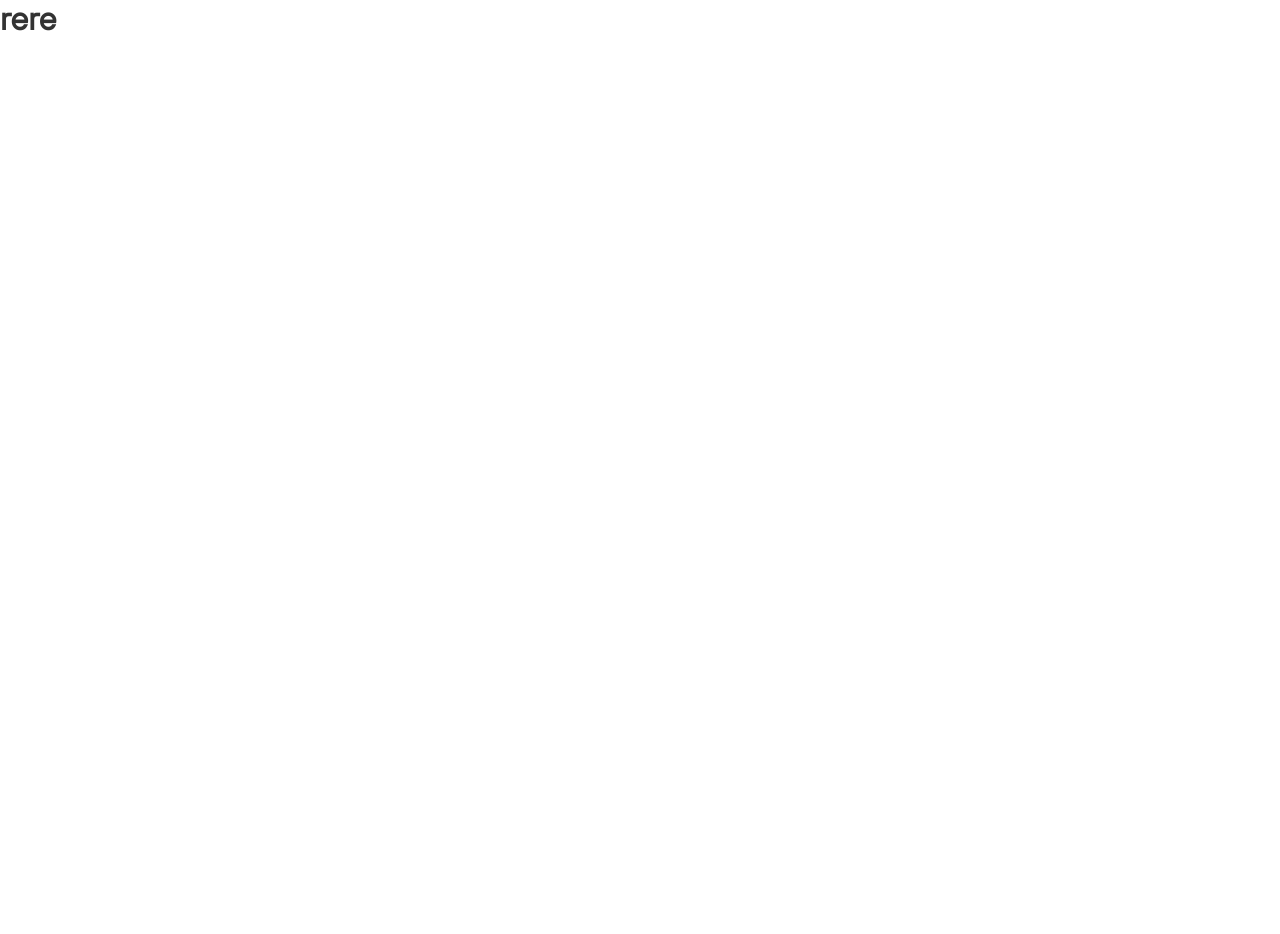
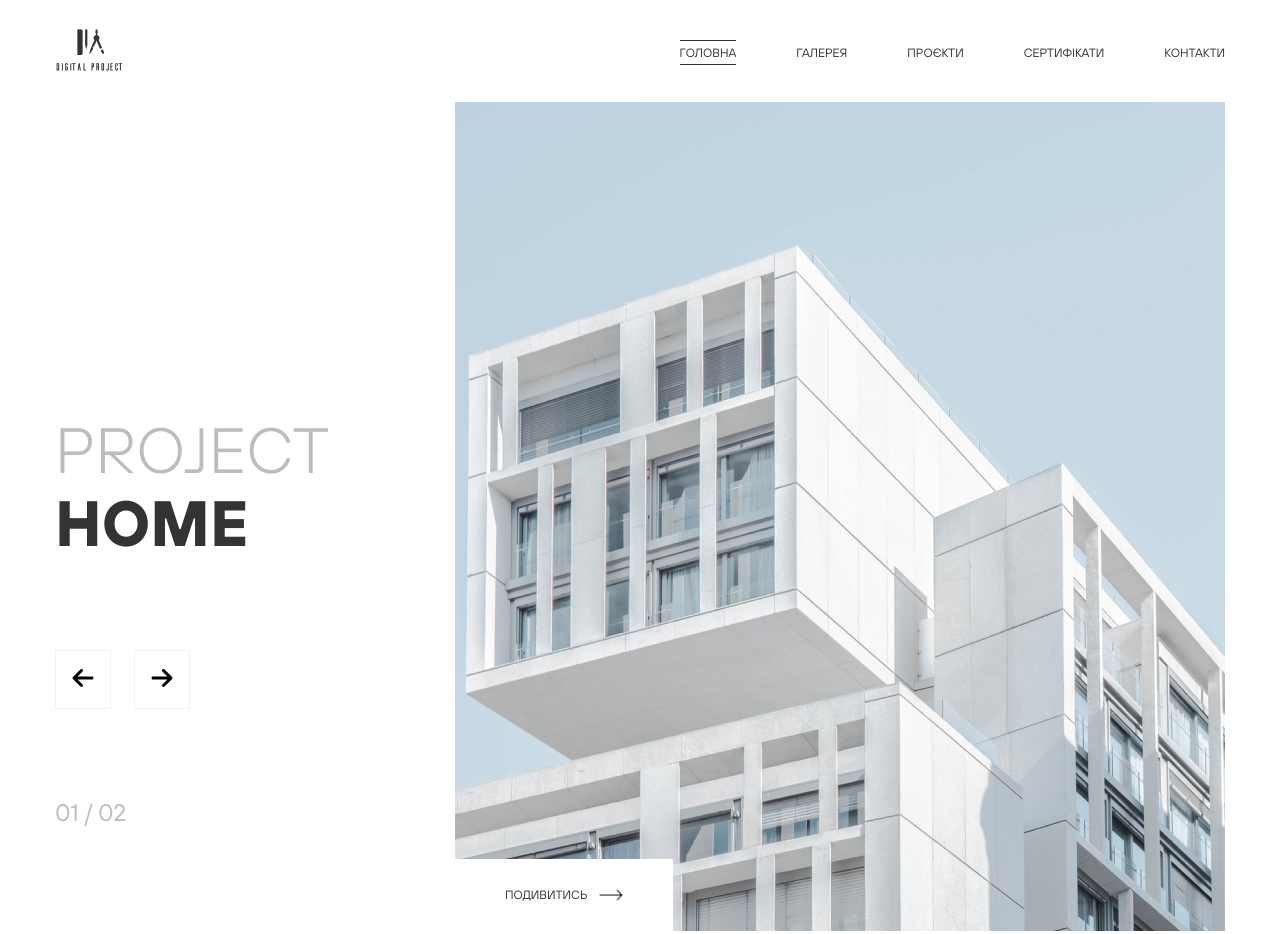
Before and after one commit to zlatan-dp/digital-project, a plain HTML site: page index.html in a window 1280 px wide. Shown: the top 934 px of the page. Before the commit the page ends 800 px from the top, so only its background shows below. Drawn offline with nearby package versions, Linux system fonts and the light colour scheme.

Commit message:
add 2 sections

```diff
--- a/index.html
+++ b/index.html
@@ -15,6 +15,77 @@
     <title>Digital Project</title>
   </head>
   <body>
-    <h1>rere</h1>
+    <header class="header">
+      <div class="container">
+        <a href="./index.html">
+          <img src="./img/logo.png" alt="logo" width="68" />
+        </a>
+        <nav class="header-nav">
+          <ul class="menu-list list">
+            <li class="menu-list-item">
+              <a href="" class="menu-list-link link current">головна</a>
+            </li>
+            <li class="menu-list-item"><a href="" class="menu-list-link link">галерея</a></li>
+            <li class="menu-list-item"><a href="" class="menu-list-link link">проєкти</a></li>
+            <li class="menu-list-item"><a href="" class="menu-list-link link">сертифікати</a></li>
+            <li class="menu-list-item"><a href="" class="menu-list-link link">контакти</a></li>
+          </ul>
+        </nav>
+      </div>
+    </header>
+
+    <main>
+      <section class="hero">
+        <div class="container">
+          <div class="hero-title-wrap">
+            <h1 class="hero-title">project <span class="title-accent">home</span></h1>
+            <div class="hero-btns-wrap">
+              <button class="hero-nav-btn">
+                <svg class="nav-btn-icon" width="24" height="24">
+                  <use href="./icons/icons.svg#icon-arrow-left2"></use>
+                </svg>
+              </button>
+              <button class="hero-nav-btn">
+                <svg class="nav-btn-icon" width="24" height="24">
+                  <use href="./icons/icons.svg#icon-arrow-right2"></use>
+                </svg>
+              </button>
+            </div>
+            <p class="hero-title-number">01 / 02</p>
+          </div>
+          <div class="hero-img-wrap">
+            <img src="./img/hero-img.jpg" alt="building photo" width="770" />
+            <a href="" class="link btn btn-white btn-absolute">подивитись</a>
+          </div>
+        </div>
+      </section>
+
+      <section class="about section">
+        <div class="container">
+          <ul class="about-imag-list list">
+            <li class="about-imag-item">
+              <img src="./img/about-img-1.jpg" alt="company photo" width="270" />
+            </li>
+            <li class="about-imag-item">
+              <img src="./img/about-img-3.jpg" alt="company photo" width="270" />
+            </li>
+            <li class="about-imag-item">
+              <img src="./img/about-img-2.jpg" alt="company photo" width="270" />
+            </li>
+          </ul>
+          <div class="about-info-wrap">
+            <h2 class="title">Про компанію</h2>
+            <p class="about-info-text">
+              Lorem Ipsum is simply dummy text of the printing and typesetting industry. Lorem Ipsum
+              has been the industry's standard dummy text ever since the 1500s, when an unknown
+              printer took a galley of type and scrambled it to make a type specimen book. It has
+              survived not only five centuries, but also the leap into electronic typesetting,
+              remaining essentially unchanged.
+            </p>
+            <a href="" class="link btn btn-white">читати</a>
+          </div>
+        </div>
+      </section>
+    </main>
   </body>
 </html>
--- /dev/null
+++ b/sass/component/_btn.scss
@@ -0,0 +1,28 @@
+.btn {
+  display: flex;
+  align-items: center;
+  gap: 12px;
+  padding: 24px 50px;
+  border: none;
+  font-size: 12px;
+  text-transform: uppercase;
+  color: var(--main-gray);
+
+  &::after {
+    content: '';
+    width: 24px;
+    height: 24px;
+    background-image: url('../icons/right-arrow.png');
+    background-size: cover;
+  }
+}
+
+.btn-white {
+  background-color: var(--white-color);
+}
+
+.btn-absolute {
+  position: absolute;
+  left: 0;
+  bottom: 0;
+}
--- /dev/null
+++ b/sass/component/_title.scss
@@ -0,0 +1,6 @@
+.title {
+  font-family: 'TT Hoves Light';
+  font-weight: 300;
+  font-size: 64px;
+  color: var(--accent-gray-4);
+}
--- /dev/null
+++ b/sass/layout/_about.scss
@@ -0,0 +1,35 @@
+.about {
+  .container {
+    display: flex;
+    gap: 30px;
+
+    background-color: #fbfbfb;
+    padding-top: 30px;
+  }
+}
+
+.about-imag-list {
+  width: 670px;
+  padding-left: 100px;
+  display: flex;
+  flex-wrap: wrap;
+  gap: 30px;
+}
+
+.about-imag-item {
+  width: 270px;
+}
+
+.about-info-wrap {
+  width: 420px;
+  display: flex;
+  flex-direction: column;
+  align-items: start;
+  gap: 20px;
+}
+.about-info-text {
+  font-family: 'TT Hoves Light';
+  font-weight: 300;
+  font-size: 16px;
+  line-height: 1.56;
+}
--- /dev/null
+++ b/sass/layout/_header.scss
@@ -0,0 +1,27 @@
+.header {
+  min-width: 370px;
+  padding-top: 29px;
+  padding-bottom: 29px;
+  .container {
+    display: flex;
+    align-items: center;
+    justify-content: space-between;
+  }
+}
+
+.menu-list {
+  display: flex;
+  gap: 60px;
+
+  &-link {
+    color: var(--main-gray);
+    font-size: 12px;
+    text-transform: uppercase;
+    padding: 4px 0;
+  }
+}
+
+.current {
+  border-top: 1px solid var(--main-gray);
+  border-bottom: 1px solid var(--main-gray);
+}
--- /dev/null
+++ b/sass/layout/_hero.scss
@@ -0,0 +1,50 @@
+.hero {
+  padding-bottom: 60px;
+  .container {
+    display: flex;
+    justify-content: space-between;
+    align-items: end;
+  }
+}
+
+.hero-title-wrap {
+  display: flex;
+  flex-direction: column;
+  gap: 90px;
+  padding-bottom: 104px;
+}
+.hero-title {
+  width: 278px;
+
+  font-family: 'TT Hoves Light';
+  font-size: 64px;
+  font-weight: 300;
+  color: var(--accent-gray-4);
+  text-transform: uppercase;
+
+  .title-accent {
+    font-family: 'TT Hoves Bold';
+    color: var(--main-gray);
+  }
+}
+
+.hero-btns-wrap {
+  display: flex;
+  gap: 23px;
+}
+
+.hero-nav-btn {
+  padding: 15px;
+  background-color: var(--white-color);
+  border: 1px solid var(--accent-gray-6);
+  cursor: pointer;
+}
+
+.hero-title-number {
+  font-size: 24px;
+  color: var(--accent-gray-4);
+}
+
+.hero-img-wrap {
+  position: relative;
+}
--- a/sass/main.scss
+++ b/sass/main.scss
@@ -3,3 +3,9 @@
 @import 'utils/mixins';
 
 @import 'component/base';
+@import 'component/btn';
+@import 'component/title';
+
+@import 'layout/header';
+@import 'layout/hero';
+@import 'layout/about';
```
Also changed, not shown: css/main.css, css/main.min.css, icons/arrow-right2.png (added), icons/icons.svg (added), icons/right-arrow.png (added), img/about-bg.png (added), img/about-img-1.jpg (added), img/about-img-2.jpg (added), img/about-img-3.jpg (added), img/hero-img.jpg (added), img/logo.png (added), 3 other files.
